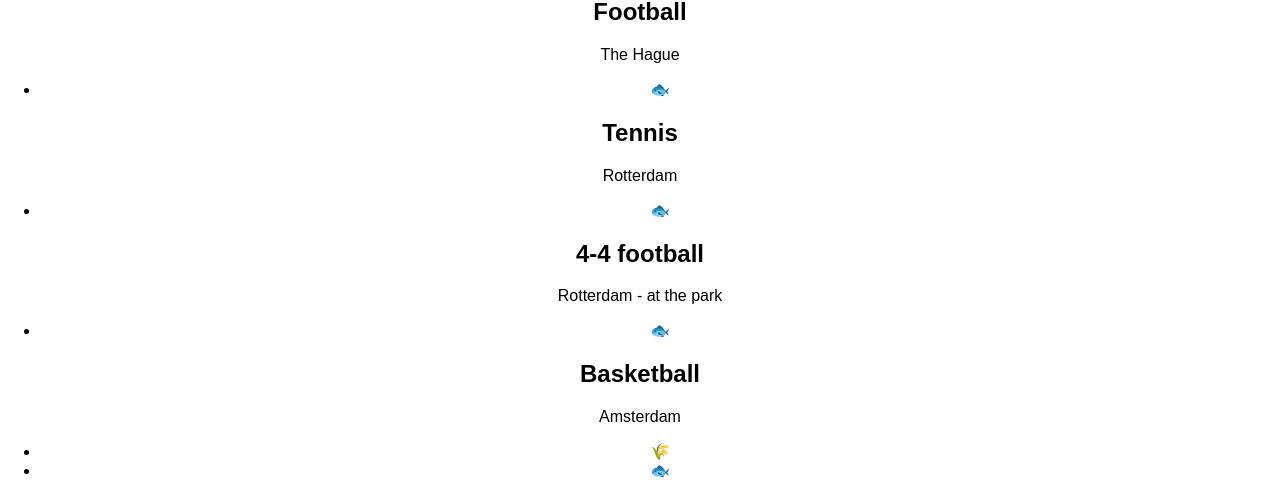
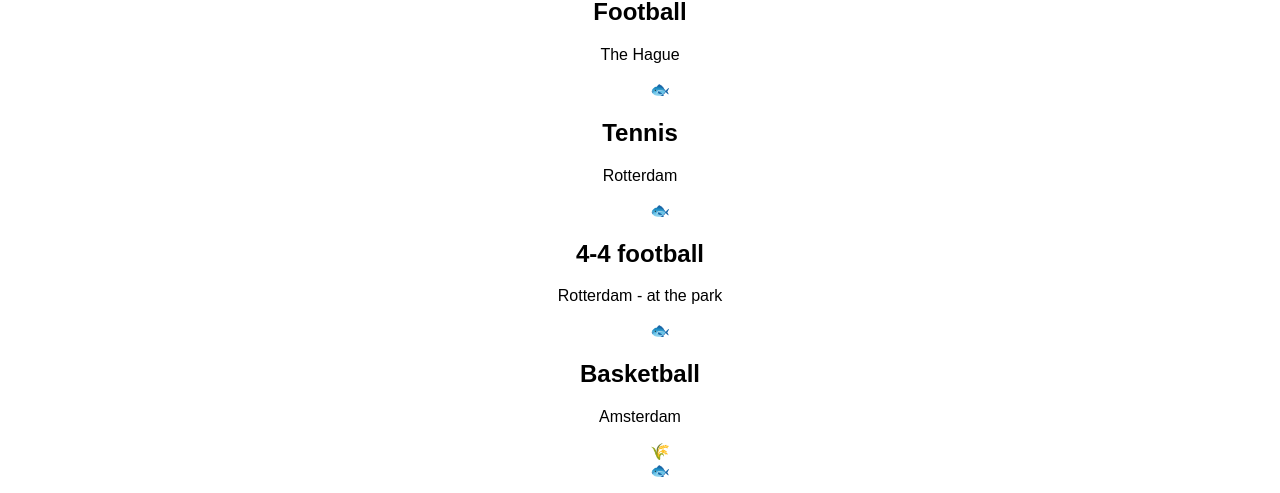
Before and after one commit to folkert89/Sport-frontend, a React (Create React App) app: page / in a window 1280 px wide. Shown: the part 311-804 px from the top of the page. Built offline with nearby package versions, Linux system fonts and the light colour scheme.

Commit message:
added tests for Matchcontainer and matchItems

```diff
--- /dev/null
+++ b/src/matches/MatchItem.css
@@ -0,0 +1,3 @@
+ul.bullet {
+    list-style-type: none;
+}
--- a/src/matches/MatchItem.js
+++ b/src/matches/MatchItem.js
@@ -1,15 +1,16 @@
 import React, { PureComponent } from 'react'
+import './MatchItem.css'
 
 class MatchItem extends PureComponent {
   render() {
     const { title, open, location, players } = this.props
 
     return(
-      <article className="recipe">
+      <article className="match">
         <h1>{ title }</h1>
         <div>
           <p>{ location }</p>
-          <ul>
+          <ul className="bullet">
             { open && <li><span role="img" aria-label="vegan">🌾</span></li> }
             { players && <li><span role="img" aria-label="pescatarian">🐟</span></li> }
           </ul>
```
Also changed, not shown: 2 other files (tests, documents, lock files or other folders).
